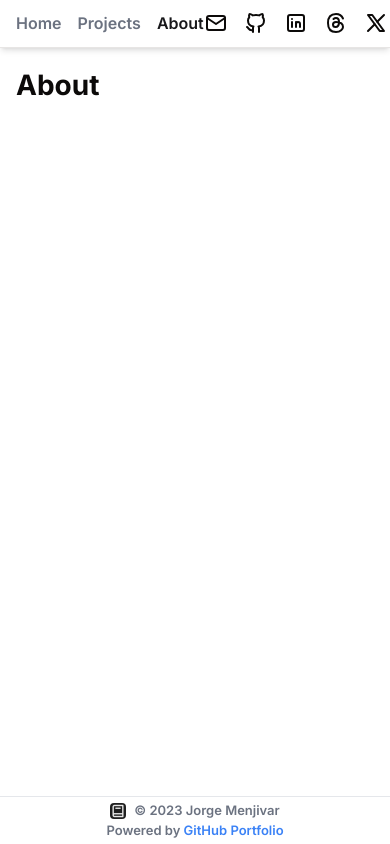
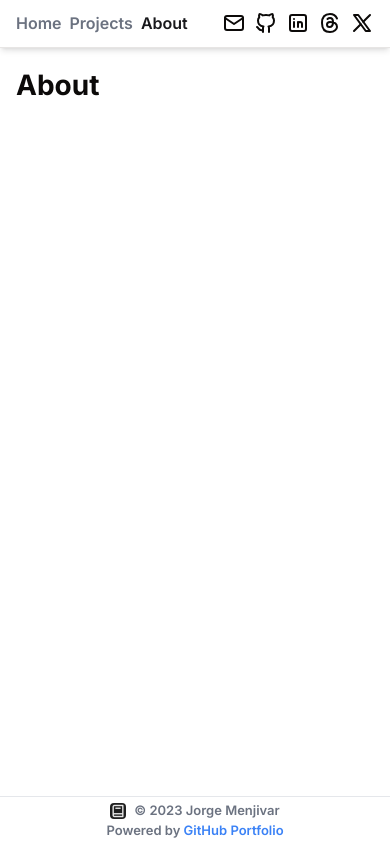
Before and after one commit to jorge-menjivar/GitHub-Portfolio, a Next.js app: page /about in a window 390 px wide. Built offline with nearby package versions, Linux system fonts and the light colour scheme; no server answers.

Commit message:
UI Improvements

```diff
--- a/components/Common/Navbar.tsx
+++ b/components/Common/Navbar.tsx
@@ -55,19 +55,19 @@ export const Navbar = ({ initialLocation }: { initialLocation: string }) => {
   return (
     <header
       className="fixed flex items-center p-3 border-b px-4
-    transition-all duration-400 ease-in-out z-50 w-full gap-x-4 shadow-md
+    transition-all duration-400 ease-in-out z-50 w-full shadow-md
     bg-white dark:bg-gray-900 dark:border-gray-800
     "
       style={{ top: showNavbar ? '-1px' : '-120px' }}
     >
       <div className="flex flex-row w-full sm:w-3/4 lg:w-2/3 2xl:w-1/2 mx-auto">
-        <div className="flex flex-row items-center gap-x-4">
+        <div className="flex flex-row items-center gap-x-2 sm:gap-x-4">
           <NavLink href="/" title="Home" />
           <NavLink href="/projects" title="Projects" />
           <NavLink href="/about" title="About" />
         </div>
         <div className="flex-grow" />
-        <div className="flex flex-row items-center gap-x-4">
+        <div className="flex flex-row items-center gap-x-2 sm:gap-x-4">
           {process.env.NEXT_PUBLIC_EMAIL && (
             <a
               href={`mailto:${process.env.NEXT_PUBLIC_EMAIL}`}
--- a/components/Home/PostCard.tsx
+++ /dev/null
@@ -1,13 +0,0 @@
-export const PostCard = ({ children }: any) => {
-  return (
-    <div
-      className="bg-transparent border rounded-md text-base h-fit text-center p-4
-      user-select-none w-[300px] hover:border-transparent
-      bg-theme-navbar-hover-light dark:bg-theme-navbar-hover-dark"
-    >
-      {children}
-    </div>
-  );
-};
-
-export default PostCard;
--- a/components/Home/Posts/Post.tsx
+++ b/components/Home/Posts/Post.tsx
@@ -1,6 +1,5 @@
 import { IconArrowLeft } from '@tabler/icons-react';
 
-import { revalidatePath } from 'next/cache';
 import Link from 'next/link';
 
 import { GithubMarkdown } from '@/components/Common/GithubReadme';
--- a/components/Home/components/PostsList.tsx
+++ b/components/Home/components/PostsList.tsx
@@ -54,13 +54,13 @@ export const PostsList = () => {
           >
             <Card>
               <CardContent className="m-2 p-0">
-                <div className="flex flex-row mx-2">
+                <div className="flex flex-col sm:flex-row mx-0 sm:mx-2">
                   <div className="flex min-h-full items-center">
-                    <Badge variant="default">
+                    <Badge variant="default" className="pointer-events-none">
                       {format(new Date(post.publish_date), 'MMM dd, yyyy')}
                     </Badge>
                   </div>
-                  <h3 className="leading-none p-0 m-0 ml-3 my-2 truncate font-light">
+                  <h3 className="leading-none p-0 m-0 sm:ml-3 my-2 truncate font-light">
                     {post.title}
                   </h3>
                 </div>
```
